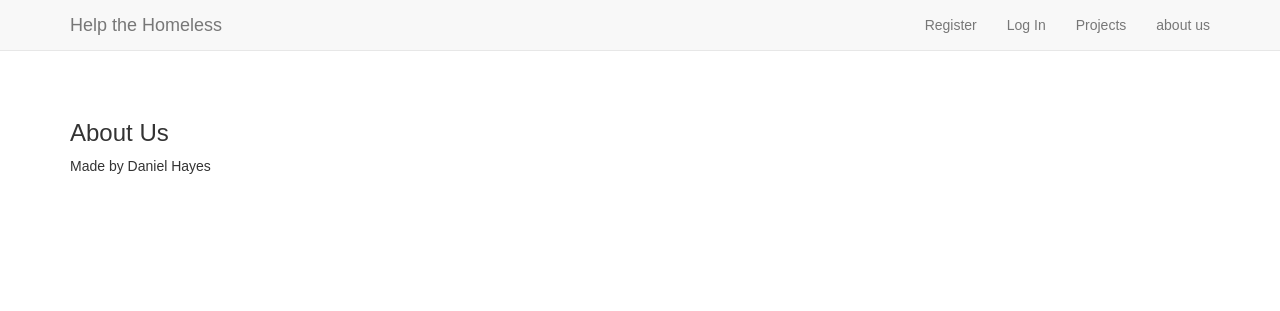
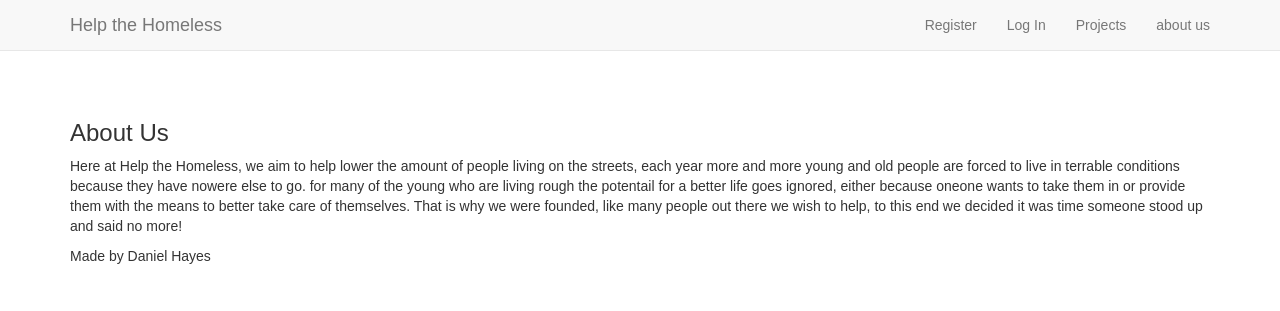
Before and after one commit to Danhayes3008/milestone4, a Django app: page /about/about/ in a window 1280 px wide. Shown: the top 311 px of the page. Run offline with Django 3.2, Linux system fonts and the light colour scheme; some libraries are stand-ins or nearby versions.

Commit message:
added a paragrapth about the charity, work to be done on it just wanted some content on the page for now

```diff
--- a/about/templates/about.html
+++ b/about/templates/about.html
@@ -2,4 +2,8 @@
 
 {% block content %}
     <h3>About Us</h3>
+    <p>Here at Help the Homeless, we aim to help lower the amount of people living on the streets, each year more and more young and old people are forced to live in terrable
+    conditions because they have nowere else to go. for many of the young who are living rough the potentail for a better life goes ignored, either because oneone wants to take
+    them in or provide them with the means to better take care of themselves. That is why we were founded, like many people out there we wish to help, to this end we decided it
+    was time someone stood up and said no more!</p>
 {% endblock %}
```
